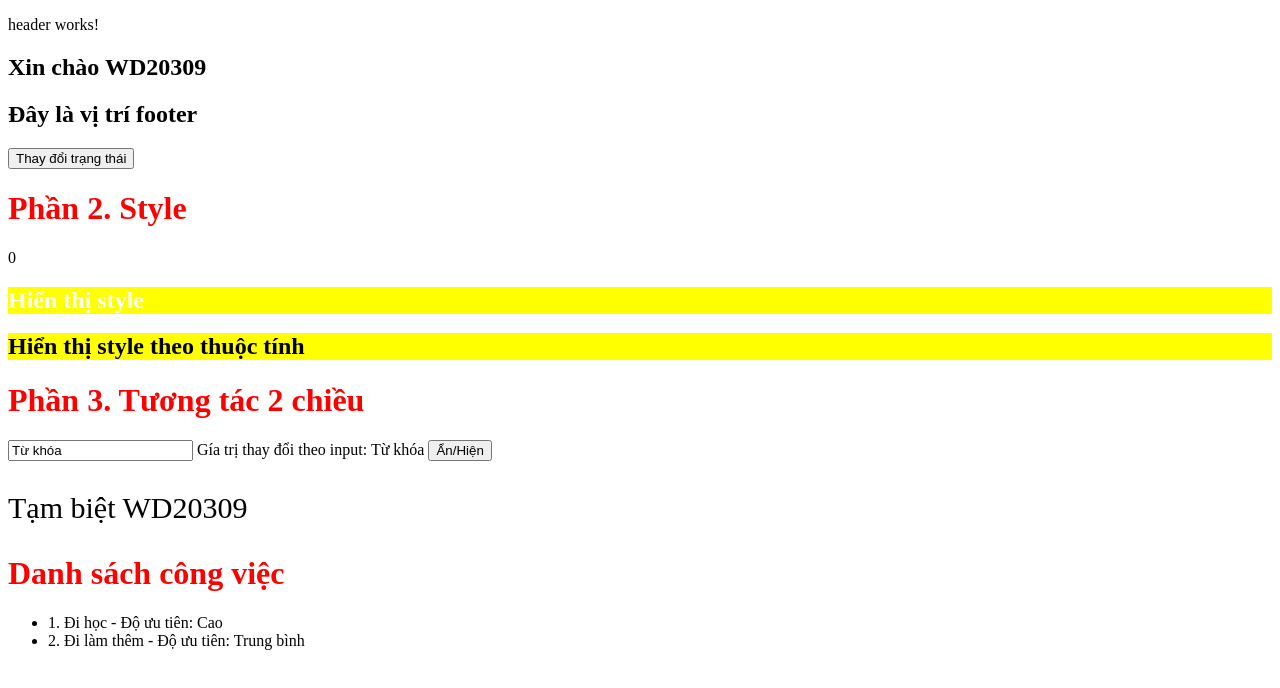
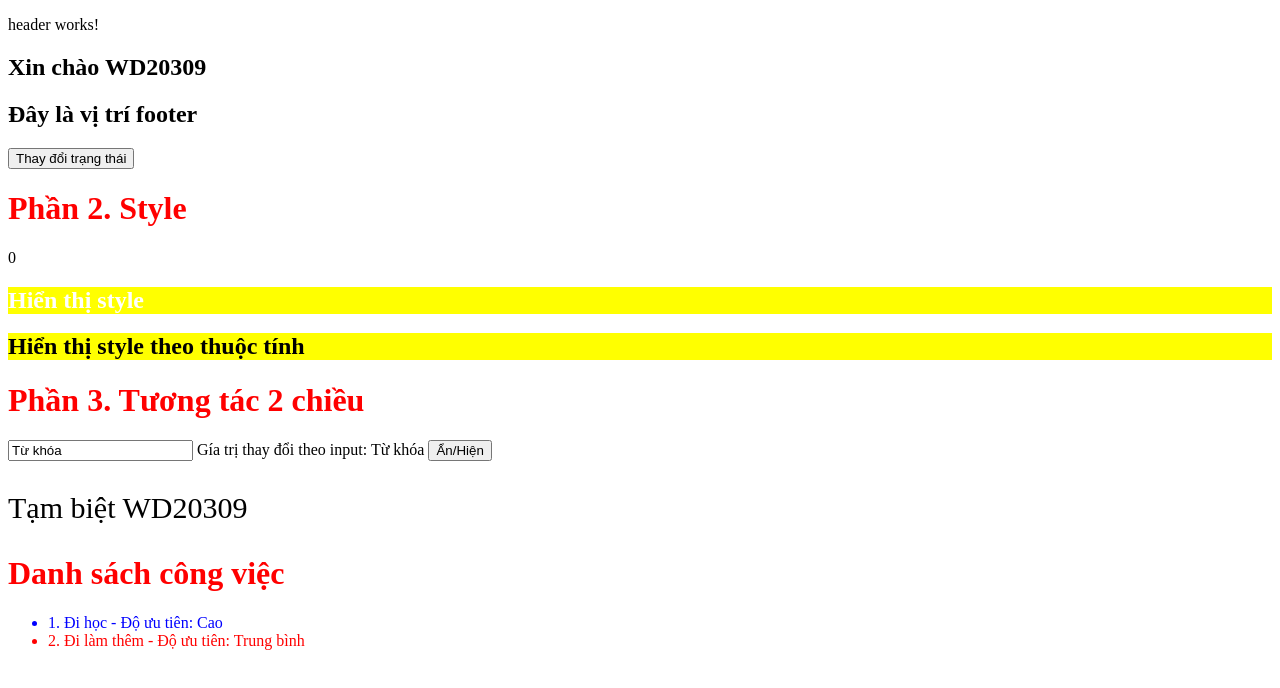
Before and after one commit to angocit/web208, an Angular app: page / in a window 1280 px wide. Shown: the top 688 px of the page. Built offline with nearby package versions, Linux system fonts and the light colour scheme.

Commit message:
b3: Sử dụng ,,,

```diff
--- a/src/app/app.html
+++ b/src/app/app.html
@@ -17,7 +17,12 @@ Gía trị thay đổi theo input: {{keywords}}
 }
 <h1>Danh sách công việc</h1>
 <ul>
-@for (item of todos; let i = $index;track item.name;) {
-    <li>{{i+1}}. {{item.name}} - Độ ưu tiên: {{item.priority}}</li>
+@for (item of todos; let i = $index;let even = $even;track item.name;) {
+    @if (even){
+<li [style.color] = "'blue'">{{i+1}}. {{item.name}} - Độ ưu tiên: {{item.priority}}</li>
+    }
+    @else{
+        <li [style.color] = "'red'">{{i+1}}. {{item.name}} - Độ ưu tiên: {{item.priority}}</li>
+    }
 }
 </ul>
```
